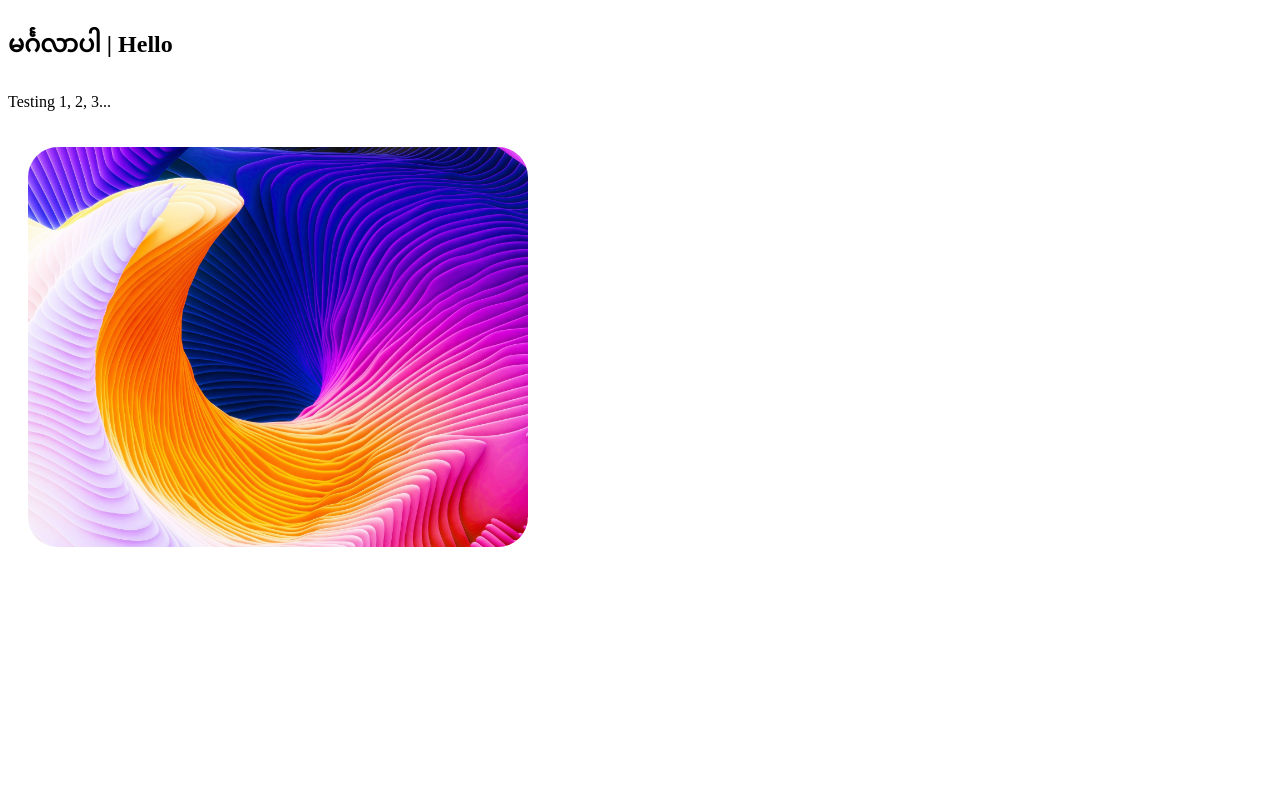
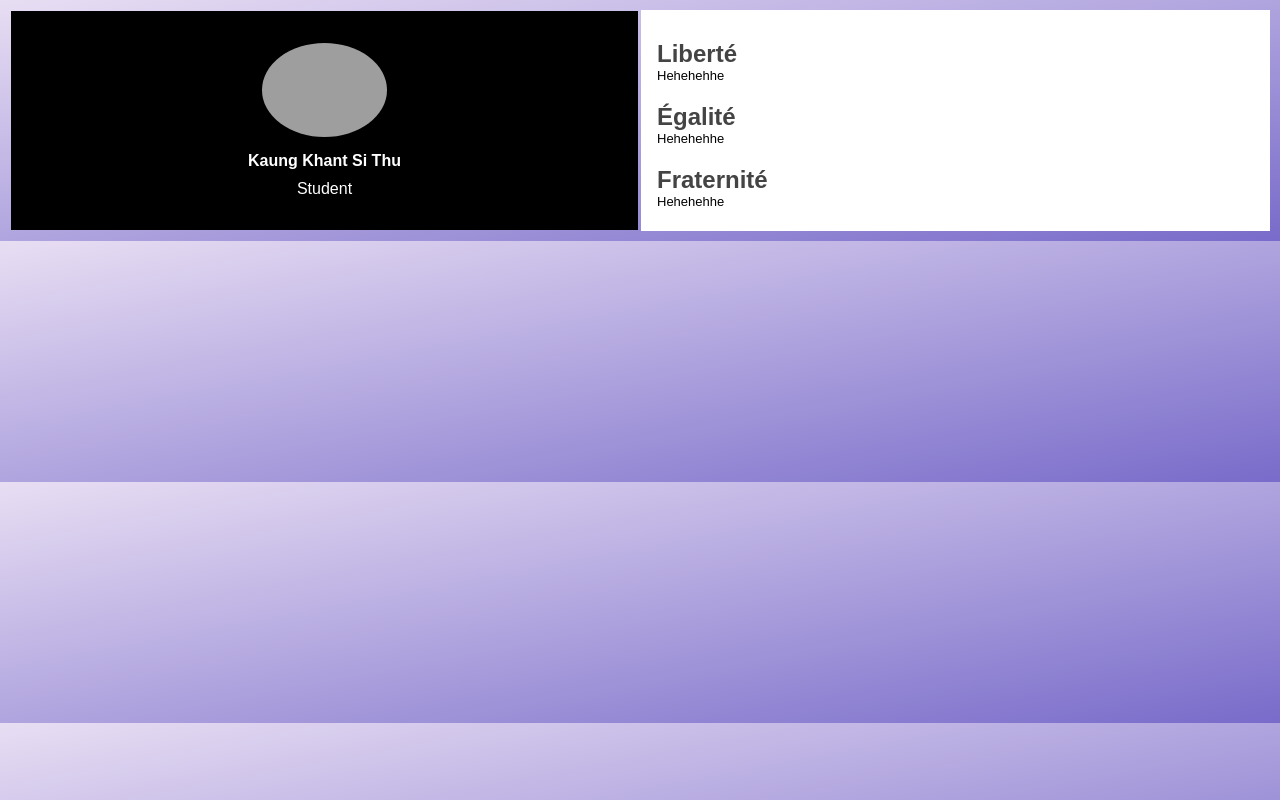
Before and after one commit to KaungKhantSiThu/kaungkhantsithu.github.io, a plain HTML site: page index.html in a window 1280 px wide. Drawn offline with Linux system fonts and the light colour scheme; grey boxes are pictures that could not be loaded; a web font is replaced by a local one.

Commit message:
Added Profile page

```diff
--- a/index.html
+++ b/index.html
@@ -1,25 +1,79 @@
 <!DOCTYPE html>
 <html lang="en">
+
+<head>
     <meta name="viewport" content="width=device-width, initial-scale=1" charset="utf-8">
-    <head>
-        <title>Kaung Khant</title>
-    </head>
+    <title>Kaung Page</title>
+    <link rel="stylesheet" href="https://fonts.googleapis.com/css?family=Sofia">
     <style>
-        #imgCorner {
-            border-radius: 50px;
-            padding: 20px;
-            width: 500px;
-            height: 400px;
-            object-fit: cover;
+        html * {
+            font-family: Arial !important;
+        }
+
+        .profile_header {
+            text-align: center;
+            background-color: rgb(0, 0, 0);
+            color: white;
+            padding-top: 4vh;
+            padding-bottom: 4vh;
+            height: 100%;
+        }
+
+        h2 {
+            color: #444444;
+            margin-bottom: 0pt;
+        }
+
+        p {
+            margin-top: 0pt;
+            font-size: small;
+        }
+
+        body {
+            background-image: linear-gradient(to bottom right, #e8def3, #786bca);
+        }
+
+        .content-cell {
+            width: 50%;
+            padding-left: 1rem;
+            padding-left: 1rem;
+            background-color: white;
         }
     </style>
-    <body>
-        <h2>
-            မင်္ဂလာပါ | Hello
-        </h2>
-        <p>
-            Testing 1, 2, 3...
-        </p>
-        <img src="wallpaper.jpg" alt="2k Wallpaper" id="imgCorner"></img>
-    </body>
+</head>
+
+<body>
+    <table style="width: 100%; height: 80%">
+        <tbody>
+            <tr>
+                <td style="width: 50%">
+                    <div class="profile_header">
+                        <img src="wallpaper.png" alt="Kaung Profile Picture"
+                            style="width: 20%; min-width: 100px; border-radius: 50%;" />
+                        <br />
+                        <h1 style="font-size:medium;" id="myName">
+                            Kaung Khant Si Thu
+                        </h1>
+                        Student<br/>
+                    </div>
+                </td>
+                <td class="content-cell">
+                    <h2>Liberté</h2>
+                    <p>
+                        Hehehehhe
+                    </p>
+                    <h2>Égalité</h2>
+                    <p>
+                        Hehehehhe
+                    </p>
+                    <h2>Fraternité</h2>
+                    <p>
+                        Hehehehhe
+                    </p>
+                </td>
+            </tr>
+
+        </tbody>
+    </table>
+</body>
 </html>
```
Also changed, not shown: wallpaper.jpg (deleted), 1 other file.
